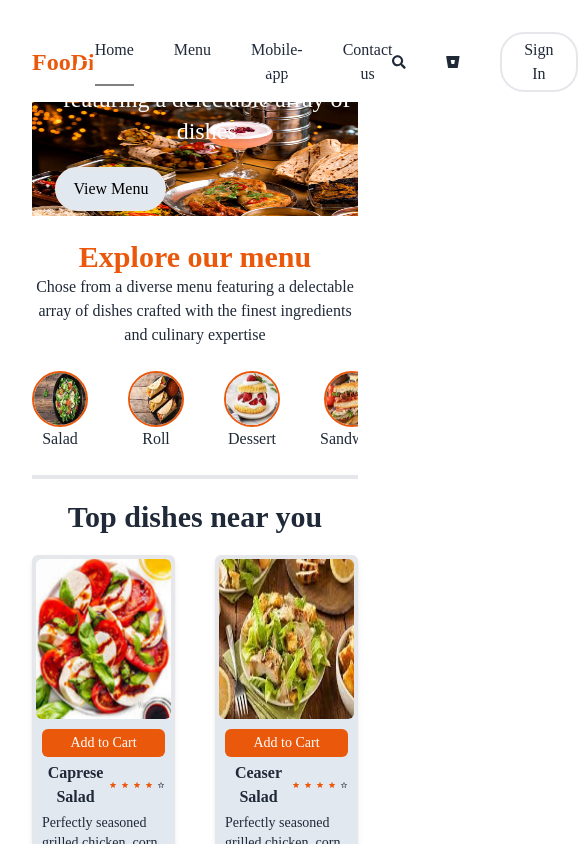
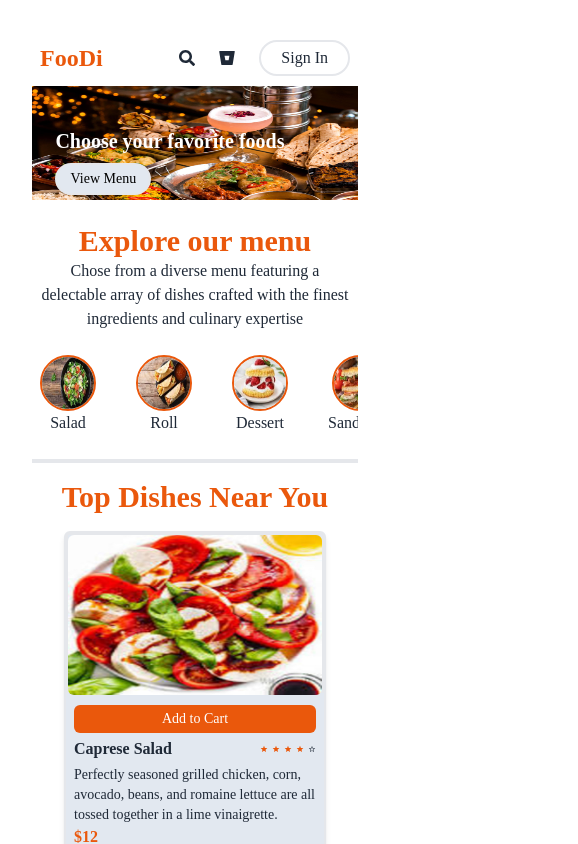
Before and after one commit to mdkabirulhossain/Foodi, a React (Vite) app in the folder foodi-frontend/: page / in a window 390 px wide. Shown: the top 844 px of the page, 578 px wide, since content can reach past the window. Built offline with nearby package versions, Linux system fonts and the light colour scheme.

Commit message:
Make Responsive Navbar and Header

```diff
--- /dev/null
+++ b/foodi-frontend/src/components/AppDownload/AppDownload.jsx
@@ -0,0 +1,13 @@
+import './AppDownload.css'
+const AppDownload = () => {
+    return (
+        <div>
+            <p>For Better Experience Download <br /> FooDi App</p>
+             <div>
+                <p>Find in play store......</p>
+             </div>
+        </div>
+    );
+};
+
+export default AppDownload;
--- a/foodi-frontend/src/components/ExploreMenu/ExploreMenu.jsx
+++ b/foodi-frontend/src/components/ExploreMenu/ExploreMenu.jsx
@@ -4,9 +4,9 @@ import './ExploreMenu.css';
 const ExploreMenu = ({category, setCategory}) => {
     return (
         <div className='explore-menu ' id='explore'>
-            <h1 className='text-3xl font-bold text-orange-600'>Explore our menu</h1>
-            <p>Chose from a diverse menu featuring a delectable array of dishes crafted with the finest ingredients and culinary expertise </p>
-            <div className=' menu-items flex justify-between items-center my-6 gap-10 overflow-x-scroll scrollbar-hide '>
+            <h1 className='text-center text-3xl font-bold text-orange-600'>Explore our menu</h1>
+            <p className='text-center px-2'>Chose from a diverse menu featuring a delectable array of dishes crafted with the finest ingredients and culinary expertise </p>
+            <div className='px-2 menu-items flex justify-between items-center my-6 gap-10 overflow-x-scroll scrollbar-hide '>
                 {
                     menu_list.map(item =><div onClick={()=>setCategory(prev => prev === item.menu_name? "All": item.menu_name)} className=' flex flex-col justify-center items-center cursor-pointer ' key={item.id}>
                         <div className='w-14 h-14 rounded-full border-2 border-orange-600'>
--- a/foodi-frontend/src/components/FoodDisplay/FoodDisplay.jsx
+++ b/foodi-frontend/src/components/FoodDisplay/FoodDisplay.jsx
@@ -6,9 +6,9 @@ import FoodItem from '../FoodItem/FoodItem';
 const FoodDisplay = ({category}) => {
     const{food_list} = useContext(StoreContext);
     return (
-        <div className='f-dis' id="f-d">
-            <h2 className='m-5 font-bold text-3xl'>Top dishes near you</h2>
-            <div className='f-dis-list grid grid-cols-2 md:grid-cols-3 lg:grid-cols-4 gap-10'>
+        <div className='f-dis'>
+            <h2 className='text-center py-4 font-bold text-3xl text-orange-600'>Top Dishes Near You</h2>
+            <div className='px-8 f-dis-list grid grid-cols-1 md:grid-cols-3 lg:grid-cols-4 gap-5 md:px-2'>
                 {
                     food_list.map((item, index)=>{
                         if(category === "All" || category === item?.category){
--- a/foodi-frontend/src/components/Header/Header.css
+++ b/foodi-frontend/src/components/Header/Header.css
@@ -24,3 +24,9 @@
         opacity: 1;
     }
 }
+
+@media(max-width:600px){
+    .header-text{
+        display: none;
+    }
+}
--- a/foodi-frontend/src/components/Header/Header.jsx
+++ b/foodi-frontend/src/components/Header/Header.jsx
@@ -8,15 +8,15 @@ const Header = () => {
             className='h-5/6 w-full'
             />
 
-            <div className='header-container text-white absolute flex flex-col justify-start items-start gap-5 '>
+            <div className='header-container text-white absolute flex flex-col gap-y-2'>
                 {/* <h2>Choose your favorite foods</h2>
                 <h3>Chose from a diverse menu featuring a delectable array of dishes crafted with the finest ingredients and culinary expertise</h3>
 
                 <button>View Menu</button> */}
 
-                <h2 className='text-5xl font-bold '>Choose your favorite foods</h2>
-                <p className='text-2xl'>Chose from a diverse menu featuring a delectable array of dishes </p>
-                <button className='border-2 px-4 py-2 rounded-3xl cursor-pointer duration-200 bg-slate-200 text-black'>View Menu</button>
+                <h2 className='font-bold text-xl md:text-2xl lg:text-5xl'>Choose your favorite foods</h2>
+                <p className='header-text text-sm text-gray-200 md:text-xl lg:text-2xl'>Chose from a diverse menu featuring a delectable array of dishes crafted with the finest ingredients and culinary expertise</p>
+                <button className='border-2 px-2 py-1 rounded-3xl cursor-pointer duration-200 bg-slate-200 text-black text-sm w-24 md:py-2'>View Menu</button>
             </div>
         </div>
     );
--- a/foodi-frontend/src/components/Navbar/Navbar.css
+++ b/foodi-frontend/src/components/Navbar/Navbar.css
@@ -2,3 +2,9 @@
     padding-bottom: 2px;
     border-bottom: 2px solid gray;
 }
+
+@media(max-width:600px){
+    .menu-list{
+        display: none;
+    }
+}
--- a/foodi-frontend/src/components/Navbar/Navbar.jsx
+++ b/foodi-frontend/src/components/Navbar/Navbar.jsx
@@ -5,17 +5,17 @@ import { FaBitbucket, FaSearch } from "react-icons/fa";
 const Navbar = () => {
     const [menu, setMenu] = useState("Home");
     return (
-        <div className='flex justify-between items-center'>
+        <div className='flex justify-between items-center pt-2 px-2'>
             <div>
                 <h1 className='text-2xl font-semibold text-orange-600'>FooDi</h1>
             </div>
-            <ul className='flex gap-x-10'>
+            <ul className=' menu-list flex gap-x-10 '>
                 <li onClick={()=>{setMenu("Home")}} className={menu === "Home"? "active" : ""}>Home</li>
                 <li onClick={()=>{setMenu("Menu")}} className={menu === "Menu"? "active" : ""}>Menu</li>
                 <li onClick={()=>{setMenu("Mobile-app")}} className={menu === "Mobile-app"? "active" : ""}>Mobile-app</li>
                 <li onClick={()=>{setMenu("Contact us")}} className={menu === "Contact us"? "active" : ""}>Contact us</li>
             </ul>
-            <div className='flex justify-center items-center gap-x-10'>
+            <div className='flex justify-center items-center gap-x-6 md:gap-x-8 lg:gap-x-10'>
                 <FaSearch></FaSearch>
                 <FaBitbucket></FaBitbucket>
                 <div>
--- a/foodi-frontend/src/pages/Home/Home.jsx
+++ b/foodi-frontend/src/pages/Home/Home.jsx
@@ -3,6 +3,7 @@ import ExploreMenu from '../../components/ExploreMenu/ExploreMenu';
 import Header from '../../components/Header/Header';
 import './Home.css'
 import FoodDisplay from '../../components/FoodDisplay/FoodDisplay';
+import AppDownload from '../../components/AppDownload/AppDownload';
 
 const Home = () => {
     const[category, setCategory] = useState("All");
@@ -11,6 +12,7 @@ const Home = () => {
             <Header></Header>
             <ExploreMenu category={category} setCategory={setCategory}></ExploreMenu>
             <FoodDisplay category={category}></FoodDisplay>
+            {/* <AppDownload></AppDownload> */}
         </div>
     );
 };
```
Also changed, not shown: foodi-frontend/src/components/AppDownload/AppDownload.css (added).
